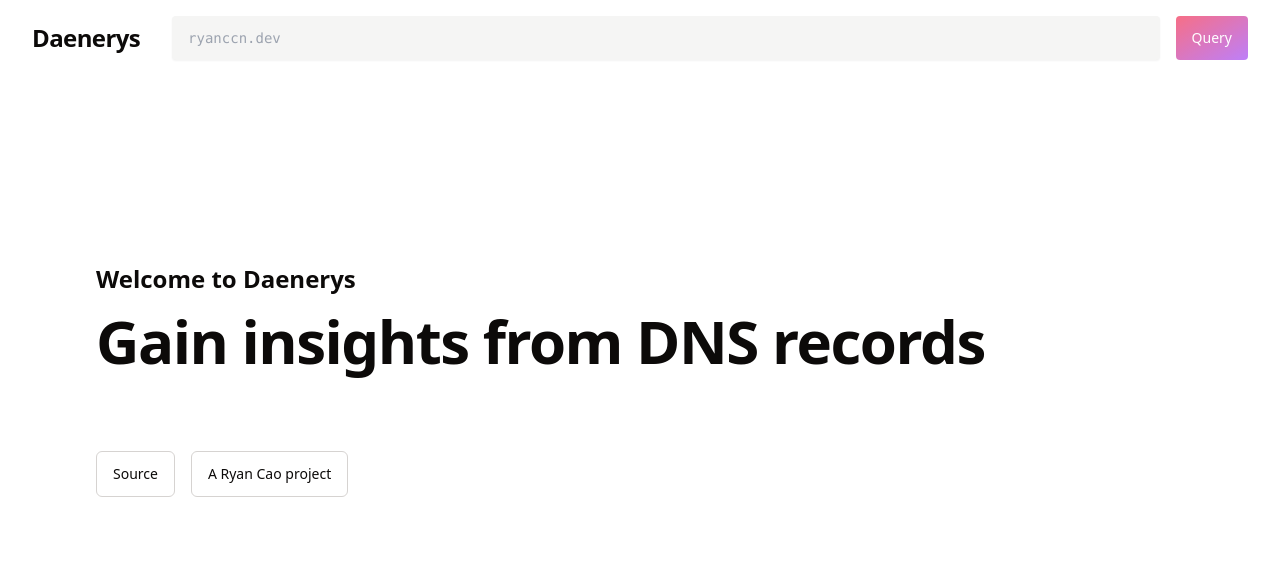
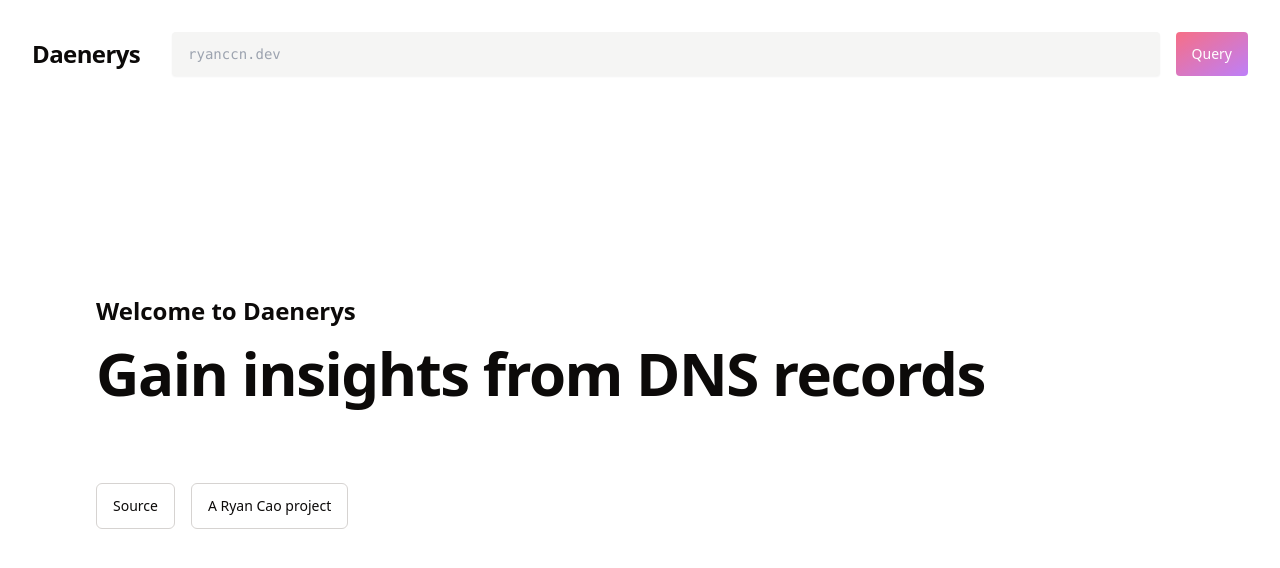
Before and after one commit to ryanccn/daenerys, a SvelteKit app: page / in a window 1280 px wide. Shown: the top 568 px of the page. Built offline with nearby package versions, Linux system fonts and the light colour scheme.

Commit message:
fix: navbar layout issues

```diff
--- a/src/routes/+layout.svelte
+++ b/src/routes/+layout.svelte
@@ -21,7 +21,7 @@
 </script>
 
 <div class="flex flex-col">
-	<div class="mb-16 flex flex-row items-center gap-x-8 px-8 py-4">
+	<div class="mb-16 flex flex-col gap-x-8 gap-y-4 p-8 md:flex-row md:items-center">
 		<a href="/"><h1 class="text-2xl font-bold tracking-tight">Daenerys</h1></a>
 
 		<div class="flex flex-grow flex-row items-center gap-x-4">
--- a/src/tailwind.css
+++ b/src/tailwind.css
@@ -7,4 +7,9 @@
 		@apply antialiased;
 		@apply bg-white text-stone-950 dark:bg-stone-950 dark:text-white;
 	}
+
+	* {
+		min-width: 0;
+		min-height: 0;
+	}
 }
```
Also changed, not shown: package.json (+16 -16 lines), 1 other file (tests, documents, lock files or other folders).
